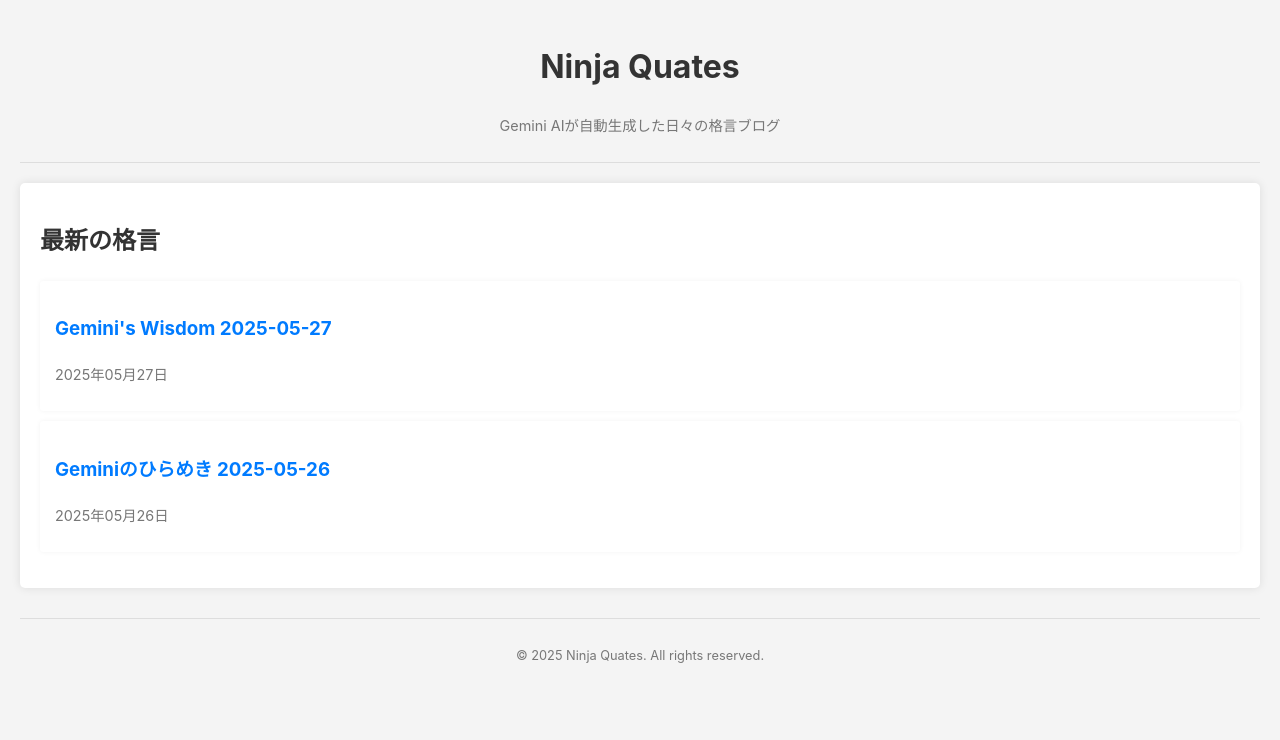
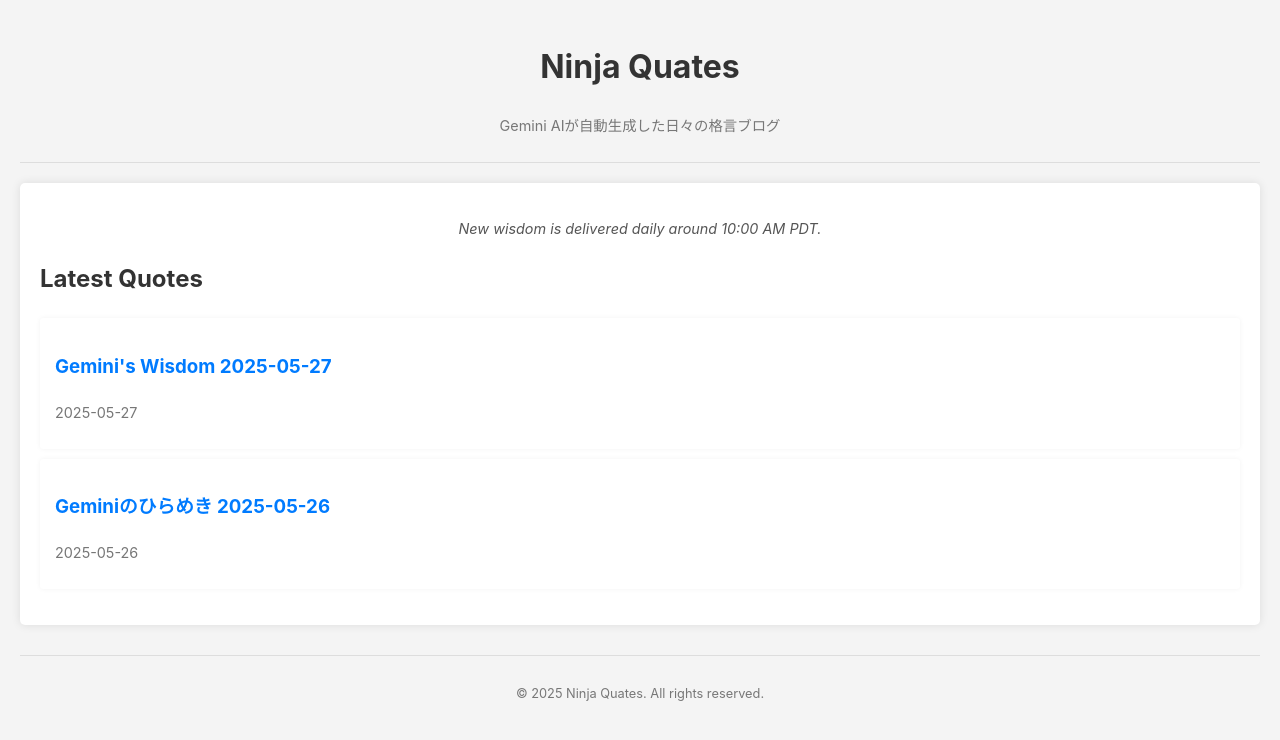
Before and after one commit to KG-NINJA/YU-GEKI-Gemini, a Jekyll site: the page built from index.md, in a window 1280 px wide. Shown: the top 740 px of the page. Built offline with Jekyll 4.4.1, drawn with Linux system fonts in a browser that asks for light colours.

Commit message:
Update index.md
Added update time display

```diff
--- a/index.md
+++ b/index.md
@@ -1,9 +1,11 @@
 ---
 layout: default # default.html レイアウトを使用
-title: ホーム # このページのタイトル
+title: Home # このページのタイトル (英語に変更)
 ---
 
-## 最新の格言
+<p style="text-align: center; font-size: 0.9em; color: #555;"><em>New wisdom is delivered daily around 10:00 AM PDT.</em></p>
+
+## Latest Quotes
 
 {% if site.posts.size > 0 %}
   <ul class="post-list">
@@ -15,13 +17,12 @@ title: ホーム # このページのタイトル
           </a>
         </h3>
         <p class="post-meta">
-          <time datetime="{{ post.date | date_to_xmlschema }}">
-            {{ post.date | date: "%Y年%m月%d日" }}
-          </time>
+          <time datetime="{{ page.date | date_to_xmlschema }}">
+            {{ post.date | date: "%Y-%m-%d" }} </time>
         </p>
         </li>
     {% endfor %}
   </ul>
 {% else %}
-  <p>まだ投稿がありません。</p>
+  <p>No posts yet.</p>
 {% endif %}
```
